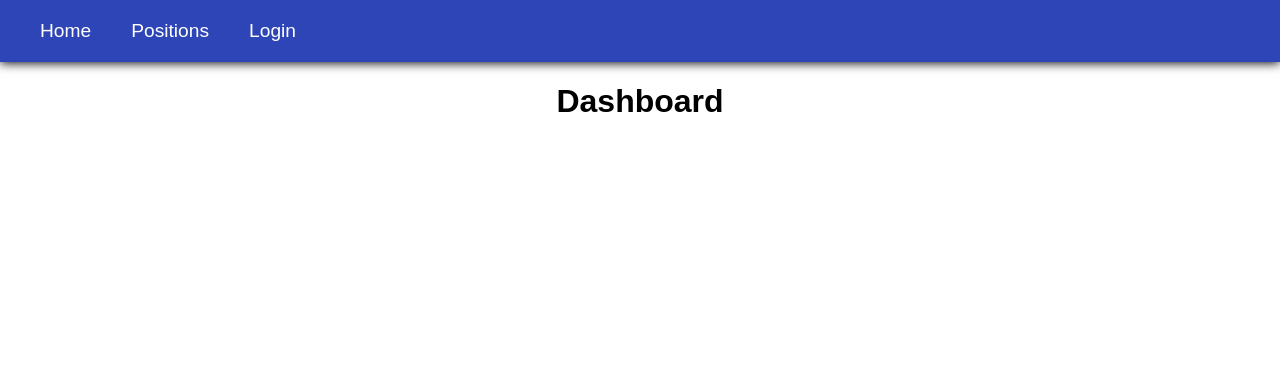
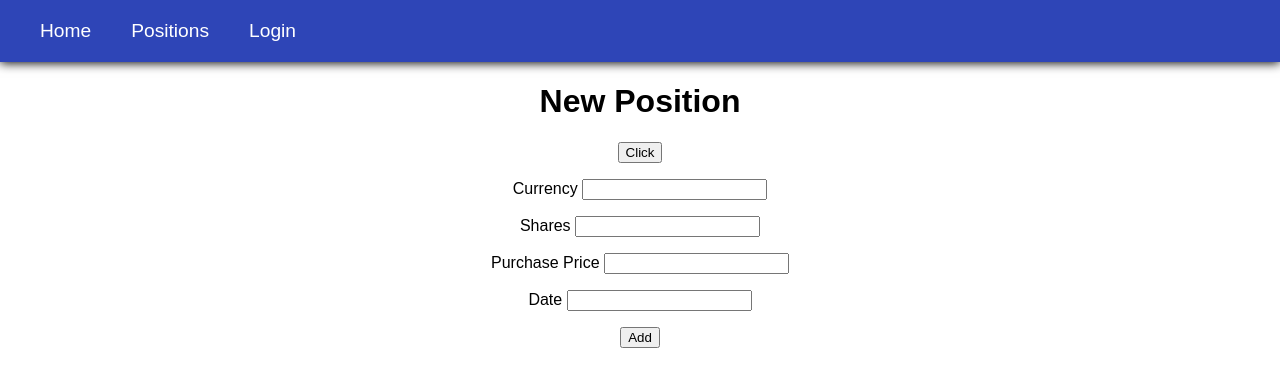
Before and after one commit to kevinbruyne0125/cryptfolio, a React (Create React App) app in the folder client/: page /positions/new in a window 1280 px wide. Before the commit this address led to /. Shown: the top 386 px of the page. Built offline with nearby package versions, Linux system fonts and the light colour scheme; no server answers.

Commit message:
Add create method for adding new positions

```diff
--- /dev/null
+++ b/client/src/AddPosition.js
@@ -0,0 +1,65 @@
+import React, { Component } from 'react'
+import $ from 'jquery'
+
+class AddPosition extends Component {
+  constructor (props) {
+    super(props)
+    this.state = {
+      position: {}
+    }
+    this.stateIsSet = this.stateIsSet.bind(this)
+    this.handleSubmit = this.handleSubmit.bind(this)
+  }
+
+  goBack () {
+    this.props.history.push('/positions')
+  }
+
+  stateIsSet () {
+    console.log('State has been set!')
+  }
+
+  handleSubmit (e) {
+    let newPos = {}
+    e.preventDefault()
+    let currency = e.target[0].value
+    let shares = e.target[1].value
+    let price = e.target[2].value
+    let date = e.target[3].value
+    newPos = {currency: currency, shares: shares, purchase_price: price, purchase_date: date}
+    console.log(newPos)
+    this.setState({position: newPos}, () => {
+      let token = 'Bearer ' + localStorage.getItem('cryptfolio-jwt')
+      $.ajax({
+        url: 'http://localhost:3001/api/positions',
+        type: 'POST',
+        data: this.state.position,
+        beforeSend: function (xhr) { xhr.setRequestHeader('Authorization', token) },
+        success: function (result) {
+          console.log('New position posted')
+        },
+        error: function (xhr) {
+          console.log('Fetch user data from API failed')
+        }
+      })
+    })
+  }
+
+  render () {
+    return (
+      <div>
+        <h1>New Position</h1>
+        <button onClick={() => { this.click() }}>Click</button>
+        <form onSubmit={this.handleSubmit}>
+          <p>Currency <input type='text' name='currency' /></p>
+          <p>Shares <input type='text' name='shares' /></p>
+          <p>Purchase Price <input type='text' name='price' /></p>
+          <p>Date <input type='text' name='date' /></p>
+          <p><input type='submit' value='Add' /></p>
+        </form>
+      </div>
+    )
+  }
+}
+
+export default AddPosition
--- a/client/src/App.js
+++ b/client/src/App.js
@@ -2,13 +2,15 @@ import React, { Component } from 'react'
 import {
   Redirect,
   Route,
-  Switch
+  Switch,
+  withRouter
 } from 'react-router-dom'
 import './App.css'
+import AddPosition from './AddPosition'
+import Dashboard from './Dashboard'
+import Login from './Login'
 import Nav from './Nav'
-import Dashboard from './Dashboard'
 import Positions from './Positions'
-import Login from './Login'
 
 class App extends Component {
   currencyFormat (num) {
@@ -30,6 +32,9 @@ class App extends Component {
             <Route exact path='/positions' render={() => (
               <Positions currencyFormat={this.currencyFormat} />
             )} />
+            <Route exact path='/positions/new' render={(props) => (
+              <AddPosition currencyFormat={this.currencyFormat} {...props} />
+            )} />
             <Route path='/*' render={() => (<Redirect to='/' />)} />
           </Switch>
         </main>
@@ -38,4 +43,4 @@ class App extends Component {
   }
 }
 
-export default App
+export default withRouter(App)
```
Also changed, not shown: 1 other file (tests, documents, lock files or other folders).
